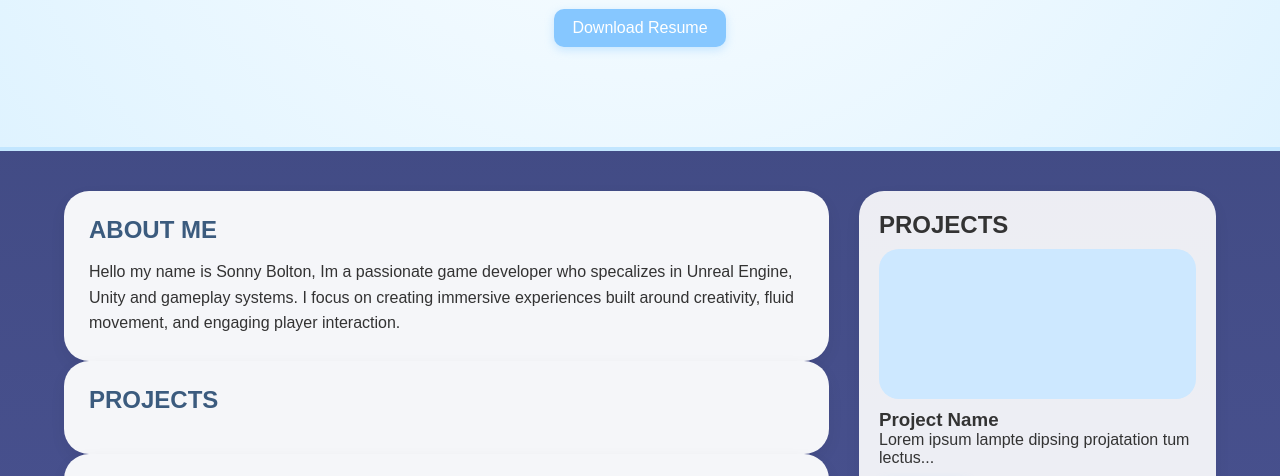
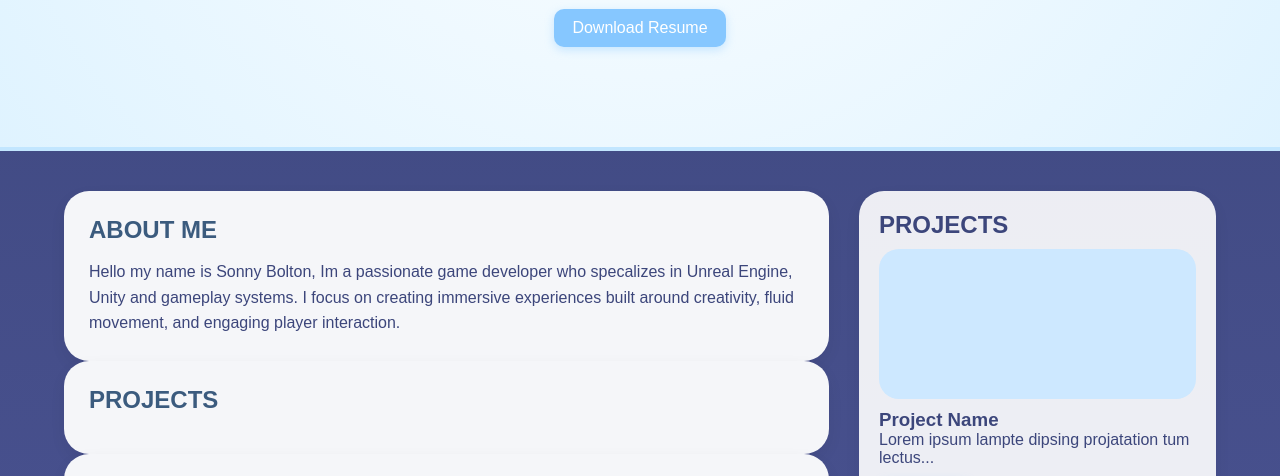
Before and after one commit to D3VALEXSTUDIO/PersoanlPortfolio, a plain HTML site: page index.html in a window 1280 px wide. Shown: the part 320-796 px from the top of the page. Drawn offline with Linux system fonts and the light colour scheme; a script that the page names is missing.

Commit message:
Update style.css

```diff
--- a/style.css
+++ b/style.css
@@ -11,7 +11,7 @@
 
 body {
     background: linear-gradient(180deg, #3C467B 0%, #50589C 100%);
-    color: #333;
+    color: #3C467B;
     overflow-x: hidden;
 }
 
```
